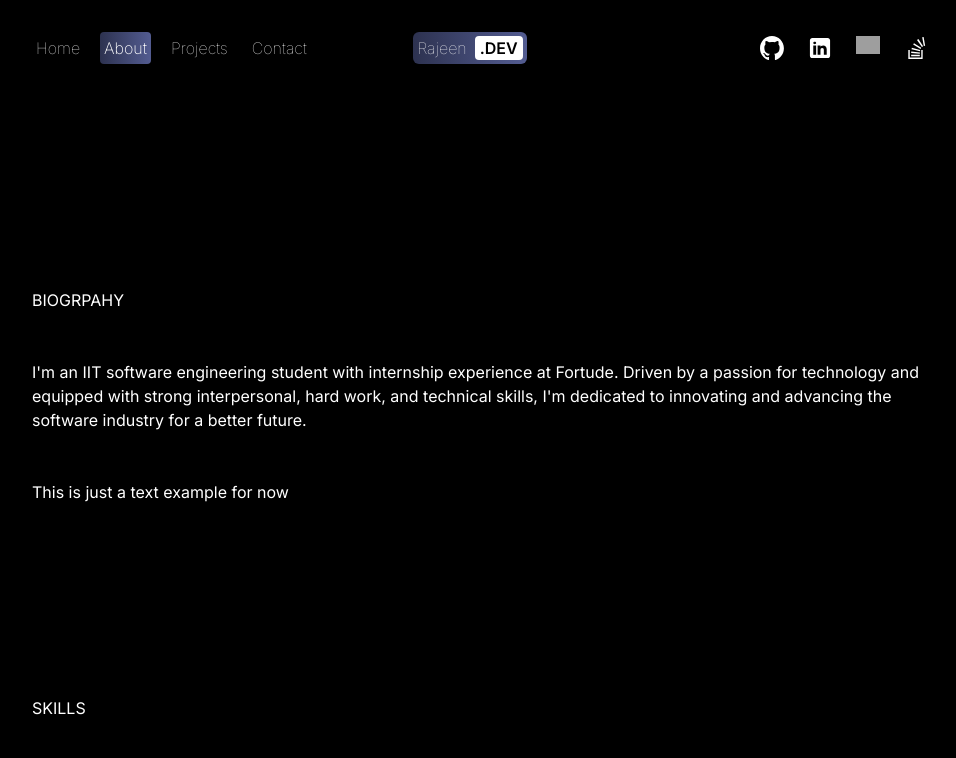
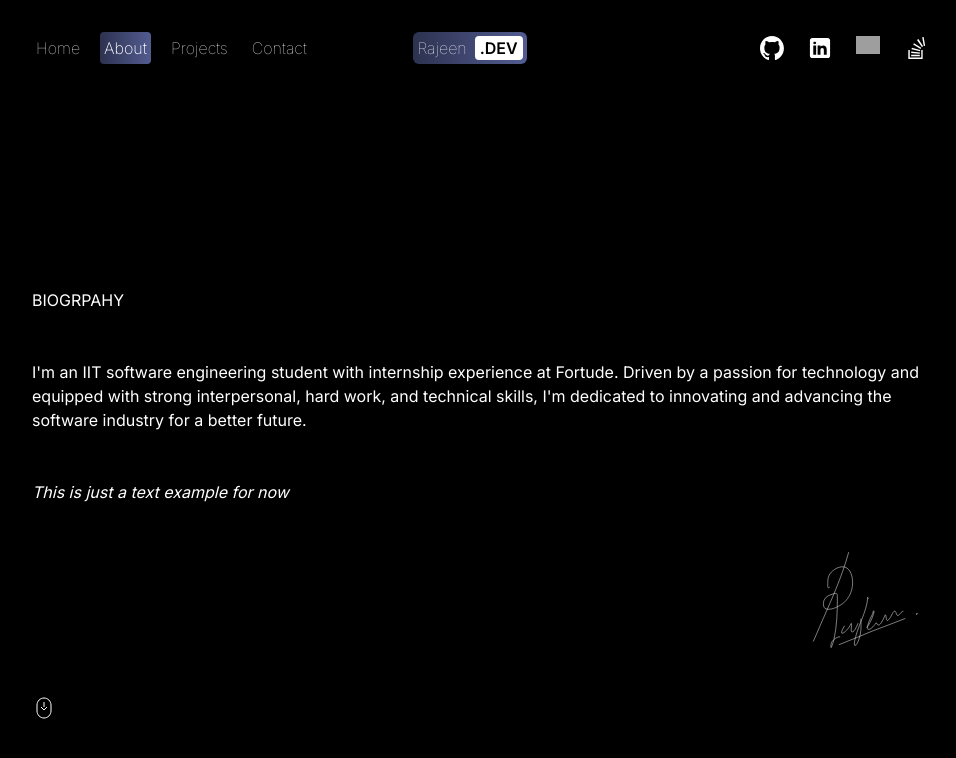
Before and after one commit to RajeenBalasuriya/Rajeen-Next-Portfolio, a Next.js app in the folder next-animated-portfolio/: page /about in a window 1280 px wide. Shown: the top 758 px of the page, without its empty margins (160-1116 px from the left). Built offline with nearby package versions, Linux system fonts and the light colour scheme; grey boxes are pictures that could not be loaded.

Commit message:
completed-skills-scetion

```diff
--- a/next-animated-portfolio/package.json
+++ b/next-animated-portfolio/package.json
@@ -9,6 +9,7 @@
     "lint": "next lint"
   },
   "dependencies": {
+    "components": "^0.1.0",
     "framer-motion": "^11.5.2",
     "next": "14.1.0",
     "react": "18",
--- a/next-animated-portfolio/src/app/about/page.jsx
+++ b/next-animated-portfolio/src/app/about/page.jsx
@@ -11,12 +11,14 @@ const AboutPage = () => {
       transition={{ duration: 1 }}
     >
       {/* CONTAINER */}
-      <div className="">
+      <div className="overflow-hidden">
         {/* TEXT  CONTAINER */}
         <div className="p-4 sm:p-8 md:p-12 lg:p-20 xl:p-48 flex flex-col gap-24 md:gap-32 lg:gap-48 zl:gap-64">
           {/* BIOGRPAHY CONTAINER */}
           <div className="text-white flex flex-col gap-12 justify-center">
+            {/* BIOGRPAHY TITLE */}
             <h1>BIOGRPAHY</h1>
+            {/* BIOGRPAHY DESC */}
             <p>
               I'm an IIT software engineering student with internship experience
               at Fortude. Driven by a passion for technology and equipped with
@@ -24,13 +26,172 @@ const AboutPage = () => {
               dedicated to innovating and advancing the software industry for a
               better future.
             </p>
+            {/* BIOGRPAHY QUOTE */}
+            <span className="italic">This is just a text example for now </span>
+            {/* BIOGRPAHY SIGN SVG*/}
+            <div className="self-end">
+              <svg
+                width="125"
+                height="96"
+                viewBox="0 0 215 196"
+                fill="none"
+                xmlns="http://www.w3.org/2000/svg"
+              >
+                <rect width="215" height="196" fill="black" />
+                <path
+                  d="M73 1C59.0574 52.7226 35.6489 102.575 14.3333 151.556C10.269 160.895 5.32222 173.356 1 182"
+                  stroke="white"
+                  stroke-linecap="round"
+                />
+                <path
+                  d="M34 72C28.8575 77.1425 30.6669 66.435 30.5556 62.7222C30.1966 50.7583 33.9186 42.6553 44.1111 35.7778C52.3231 30.2367 64.7799 26.9507 72.5 35.2222C81.7786 45.1635 82.6169 63.1493 79.6667 75.6667C76.3011 89.9464 68.0559 101.552 55.4444 109C47.9404 113.432 36.429 118.754 27.3333 116.333C20.1499 114.422 20.9291 103.012 23.1667 97.8333C26.1746 90.872 33.8252 87.8983 40.5556 85.8333C47.7507 83.6257 49.9227 83.1172 50 91C50.2875 120.321 49.2545 150.636 43 179.333C42.7769 180.357 37.4654 197.27 37.1111 195.056C36.5099 191.298 37.0261 186.451 39.1111 183.222C42.1158 178.57 49.1142 173 55 173"
+                  stroke="white"
+                  stroke-linecap="round"
+                />
+                <path
+                  d="M65 150C64.7807 149.233 56.6801 163.659 59.2222 165.778C61.2379 167.458 68.2569 160.379 69 159.611C71.5416 156.985 73.1476 154.837 75.1111 151.778C76.3095 149.91 77.8701 144.198 78.7778 146.222C80.1823 149.355 76.5667 160.605 79.2222 162.778C83.9163 166.618 91.1406 148.087 92 146"
+                  stroke="white"
+                  stroke-linecap="round"
+                />
+                <path
+                  d="M98 137C98.8764 151.898 98.9393 165.843 93.5 180.056C92.3043 183.18 90.0377 189.594 86.2222 190.778C85.768 190.919 85.1045 190.616 85 190.111C83.9425 185 86.4606 176.982 87.6111 172.5C94.2415 146.669 108.9 122.786 111.778 96C112.487 89.3964 110.865 92.8646 113 95"
+                  stroke="white"
+                  stroke-linecap="round"
+                />
+                <path
+                  d="M110 154C115.903 146.814 120.307 137.709 123.111 128.889C123.306 128.276 125.655 121.485 124.778 120.389C123.205 118.422 122.631 124.945 121.556 127.222C118.058 134.63 113.52 141.89 112.222 150.111C112.059 151.146 111.193 156.685 112.278 157.444C116.733 160.563 125.074 150.107 127.056 147.389C129.888 143.505 129.001 143.291 131 146.889C136.36 156.536 145.93 132.519 147.222 129.444C149.3 124.501 149.723 135.171 150 136.556C151.369 143.399 154.77 138.456 157.556 134.556C161.854 128.538 166.512 112.54 170.5 125.833C173.804 136.847 179.166 121 184 121"
+                  stroke="white"
+                  stroke-linecap="round"
+                />
+                <path
+                  d="M54 189C77.2523 180.793 99.6955 169.674 122.778 160.889C144.52 152.614 166.408 144.637 188 136"
+                  stroke="white"
+                  stroke-linecap="round"
+                />
+                <path
+                  d="M212 127C207.529 126.441 218.023 123.988 212 127"
+                  stroke="white"
+                  stroke-linecap="round"
+                />
+              </svg>
+            </div>
+            {/* BIOGRPAHY SCROLL SVG */}
+            <svg>
+            <path
+                d="M5 15C5 16.8565 5.73754 18.6371 7.05029 19.9498C8.36305 21.2626 10.1435 21.9999 12 21.9999C13.8565 21.9999 15.637 21.2626 16.9498 19.9498C18.2625 18.6371 19 16.8565 19 15V9C19 7.14348 18.2625 5.36305 16.9498 4.05029C15.637 2.73754 13.8565 2 12 2C10.1435 2 8.36305 2.73754 7.05029 4.05029C5.73754 5.36305 5 7.14348 5 9V15Z"
+                stroke="white"
+                strokeWidth="1"
+              ></path>
+              <path d="M12 6V14" stroke="white" strokeWidth="1"></path>
+              <path
+                d="M15 11L12 14L9 11"
+                stroke="white"
+                strokeWidth="1"
+              ></path>
 
-            <span>This is just a text example for now </span>
+            </svg>
           </div>
+          {/* BIOGRPAHY CONTAINER */}
           {/* SKILLS CONTAINER */}
-          <div className="text-white">SKILLS</div>
+          <div className="text-white flex felx-col gap-12 justify-center">
+            {/* SKILLS TITLE */}
+            <h1 className="font-bold text-2xl text-white">SKILLS</h1>
+            {/* SKILL LIST */}
+            <div className="flex gap-4 flex-wrap">
+            <div className="rounded  p-2 text-sm cursor-pointer bg-grey-to-purple text-white hover:bg-white hover:text-black">
+                JavaScript
+              </div>
+              <div className="rounded  p-2 text-sm cursor-pointer bg-grey-to-purple-up text-white hover:bg-white hover:text-black">
+                TypeScript
+              </div>
+              <div className="rounded  p-2 text-sm cursor-pointer bg-grey-to-purple text-white hover:bg-white hover:text-black">
+                React.js
+              </div>
+              <div className="rounded  p-2 text-sm cursor-pointer bg-grey-to-purple-up text-white hover:bg-white hover:text-black">
+                Next.js
+              </div>
+              <div className="rounded  p-2 text-sm cursor-pointer bg-grey-to-purple text-white hover:bg-white hover:text-black">
+                SCSS
+              </div>
+              <div className="rounded  p-2 text-sm cursor-pointer bg-grey-to-purple-up text-white hover:bg-white hover:text-black">
+                Tailwind CSS
+              </div>
+              <div className="rounded  p-2 text-sm cursor-pointer bg-grey-to-purple text-white hover:bg-white hover:text-black">
+                MongoDB
+              </div>
+              <div className="rounded  p-2 text-sm cursor-pointer bg-grey-to-purple-up text-white hover:bg-white hover:text-black">
+                PostgreSQL
+              </div>
+              <div className="rounded  p-2 text-sm cursor-pointer bg-grey-to-purple text-white hover:bg-white hover:text-black">
+                Node.js
+              </div>
+              <div className="rounded  p-2 text-sm cursor-pointer bg-grey-to-purple-up text-white hover:bg-white hover:text-black">
+                Nest.js
+              </div>
+              <div className="rounded  p-2 text-sm cursor-pointer bg-grey-to-purple text-white hover:bg-white hover:text-black">
+                Express.js
+              </div>
+              <div className="rounded  p-2 text-sm cursor-pointer bg-grey-to-purple-up text-white hover:bg-white hover:text-black">
+                Spring Boot
+              </div>
+              <div className="rounded  p-2 text-sm cursor-pointer bg-grey-to-purple text-white hover:bg-white hover:text-black">
+                GraphQL
+              </div>
+              <div className="rounded  p-2 text-sm cursor-pointer bg-grey-to-purple-up text-white hover:bg-white hover:text-black">
+                Apollo
+              </div>
+              <div className="rounded  p-2 text-sm cursor-pointer bg-grey-to-purple text-white hover:bg-white hover:text-black">
+                Redux
+              </div>
+              <div className="rounded  p-2 text-sm cursor-pointer bg-grey-to-purple-up text-white hover:bg-white hover:text-black">
+                Framer Motion
+              </div>
+              <div className="rounded  p-2 text-sm cursor-pointer bg-grey-to-purple text-white hover:bg-white hover:text-black bo">
+                Three.js
+              </div>
+              <div className="rounded  p-2 text-sm cursor-pointer bg-grey-to-purple-up text-white hover:bg-white hover:text-black bo">
+                WebGL
+              </div>
+              <div className="rounded  p-2 text-sm cursor-pointer bg-grey-to-purple text-white hover:bg-white hover:text-black bo">
+                Webpack
+              </div>
+              <div className="rounded  p-2 text-sm cursor-pointer bg-grey-to-purple-up text-white hover:bg-white hover:text-black bo">
+                Vite
+              </div>
+              <div className="rounded  p-2 text-sm cursor-pointer bg-grey-to-purple text-white hover:bg-white hover:text-black bo">
+                Docker
+              </div>
+              <div className="rounded  p-2 text-sm cursor-pointer bg-grey-to-purple-up text-white hover:bg-white hover:text-black bo">
+                AWS
+              </div>
+              <div className="rounded  p-2 text-sm cursor-pointer bg-grey-to-purple text-white hover:bg-white hover:text-black bo">
+                Firebase
+              </div>
+              <div className="rounded  p-2 text-sm cursor-pointer bg-grey-to-purple-up text-white hover:bg-white hover:text-black bo">
+                Git
+              </div>
+              <div className="rounded  p-2 text-sm cursor-pointer bg-grey-to-purple text-white hover:bg-white hover:text-black bo">
+                Figma
+              </div>
+            </div>
+            {/* SKILL SCROLL SVG */}
+            <svg>
+            <path
+                d="M5 15C5 16.8565 5.73754 18.6371 7.05029 19.9498C8.36305 21.2626 10.1435 21.9999 12 21.9999C13.8565 21.9999 15.637 21.2626 16.9498 19.9498C18.2625 18.6371 19 16.8565 19 15V9C19 7.14348 18.2625 5.36305 16.9498 4.05029C15.637 2.73754 13.8565 2 12 2C10.1435 2 8.36305 2.73754 7.05029 4.05029C5.73754 5.36305 5 7.14348 5 9V15Z"
+                stroke="white"
+                strokeWidth="1"
+              ></path>
+              <path d="M12 6V14" stroke="white" strokeWidth="1"></path>
+              <path
+                d="M15 11L12 14L9 11"
+                stroke="white"
+                strokeWidth="1"
+              ></path>
+
+            </svg>
+          </div>
           {/* EXPERIENCE CONTAINER */}
-          <div className="text-white">EXPERIENCE</div>
+          <div className="text-white font-bold text-2xl">EXPERIENCE</div>
         </div>
         {/* SVG CONTAINER */}
         <div className=""></div>
--- a/next-animated-portfolio/src/app/globals.css
+++ b/next-animated-portfolio/src/app/globals.css
@@ -2,3 +2,13 @@
 @tailwind base;
 @tailwind components;
 @tailwind utilities;
+
+html, body {
+    height: 100%;
+    margin: 0;
+    background-color: black;
+  }
+
+  #__next {
+    height: 100%;
+  }
```
Also changed, not shown: 1 other file (tests, documents, lock files or other folders).
